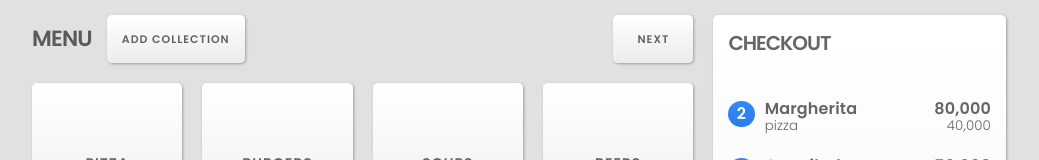
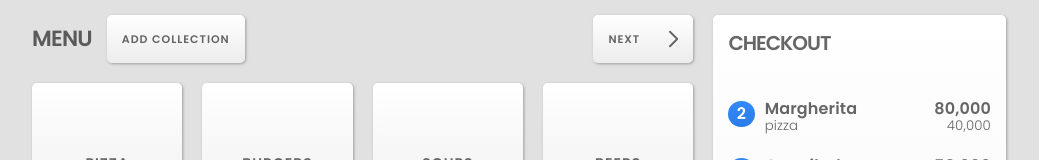
Before and after one commit to aiibe/salepoint, a React (Vite) app: page / in a window 1280 px wide. Shown: the top 160 px of the page, without its empty margins (131-1170 px from the left). Built offline with nearby package versions, Linux system fonts and the light colour scheme.

Commit message:
better svg icons

```diff
--- a/src/elements/ButtonIcon.jsx
+++ b/src/elements/ButtonIcon.jsx
@@ -1,5 +1,4 @@
 import React from 'react'
-import { useHistory } from 'react-router-dom'
 
 export default ({ children, onClick }) => {
 	return (
--- a/src/screens/MenuPage.jsx
+++ b/src/screens/MenuPage.jsx
@@ -3,6 +3,7 @@ import { useHistory } from 'react-router-dom'
 import Button from '../elements/Button'
 import Panel from '../elements/Panel'
 import Modal from '../elements/Modal'
+import ButtonIcon from '../elements/ButtonIcon'
 
 const _collections = [
 	{ name: 'Pizza', path: '/pizza' },
@@ -85,18 +86,24 @@ export default () => {
 			return (
 				<div className='item nextback'>
 					{currentPage !== 0 && (
-						<Button
+						<ButtonIcon
 							onClick={() => setCurrentPage((current) => current - 1)}
 							disabled={currentPage == 0}
 						>
+							<svg viewBox='0 0 0.558 1.217'>
+								<path d='M.5.11a.052.052 0 00-.04.016L.017.568a.06.06 0 000 .082l.442.442c.015.015.036.02.056.015s.036-.02.04-.04.001-.043-.015-.057l-.4-.4.4-.4C.558.19.563.166.553.144S.522.108.5.11z' />
+							</svg>
 							Back
-						</Button>
+						</ButtonIcon>
 					)}
 
 					{currentPage + 1 !== collections.length && (
-						<Button onClick={() => setCurrentPage((current) => current + 1)}>
+						<ButtonIcon onClick={() => setCurrentPage((current) => current + 1)}>
 							Next
-						</Button>
+							<svg viewBox='0 0 0.558 1.217'>
+								<path d='M.06.11C.075.11.09.115.1.126l.44.442a.056.056 0 010 .082l-.44.442c-.015.015-.036.02-.056.015s-.036-.02-.04-.04.001-.042.016-.056l.4-.4-.4-.4C.001.19-.004.166.005.144S.036.108.06.11z' />
+							</svg>
+						</ButtonIcon>
 					)}
 				</div>
 			)
```
